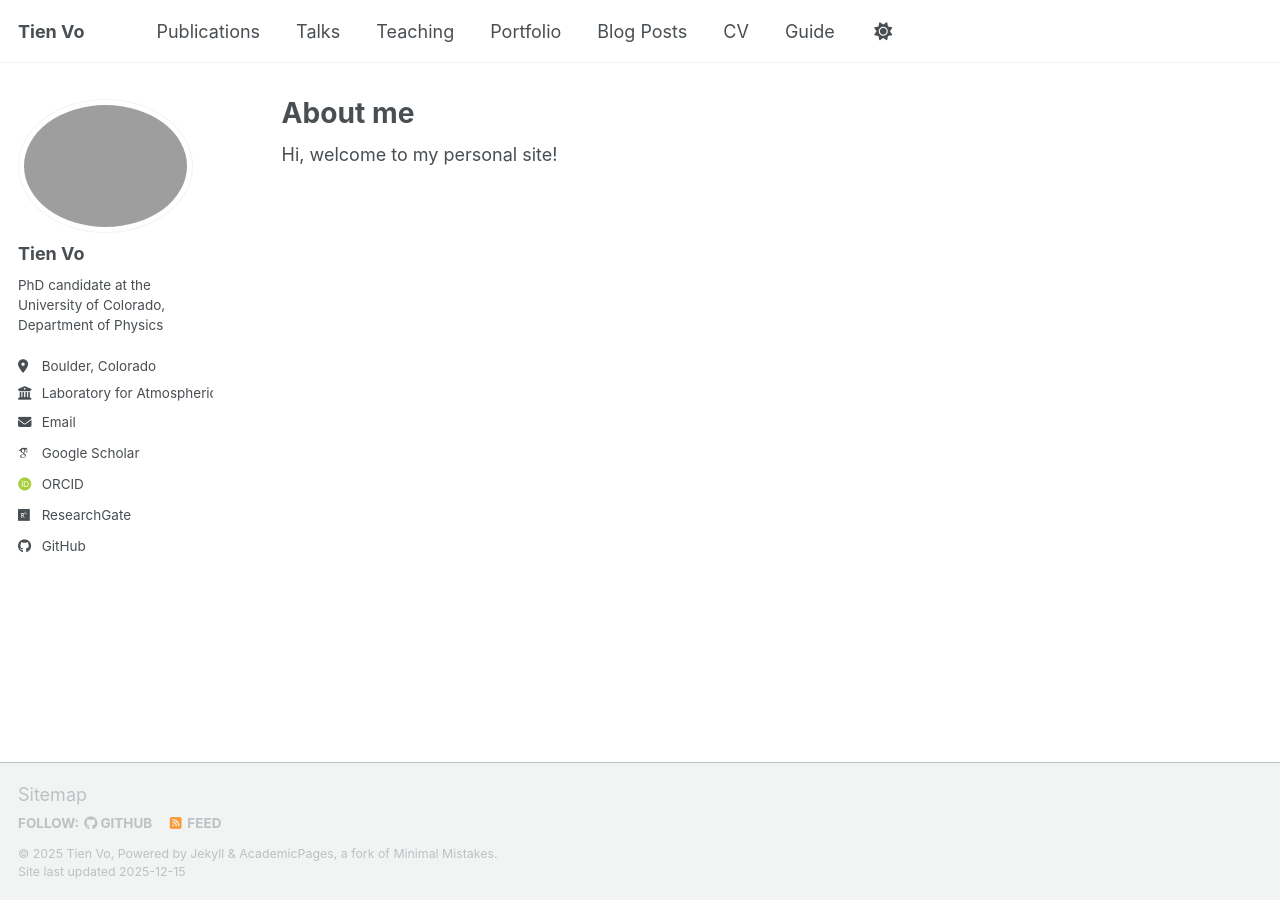
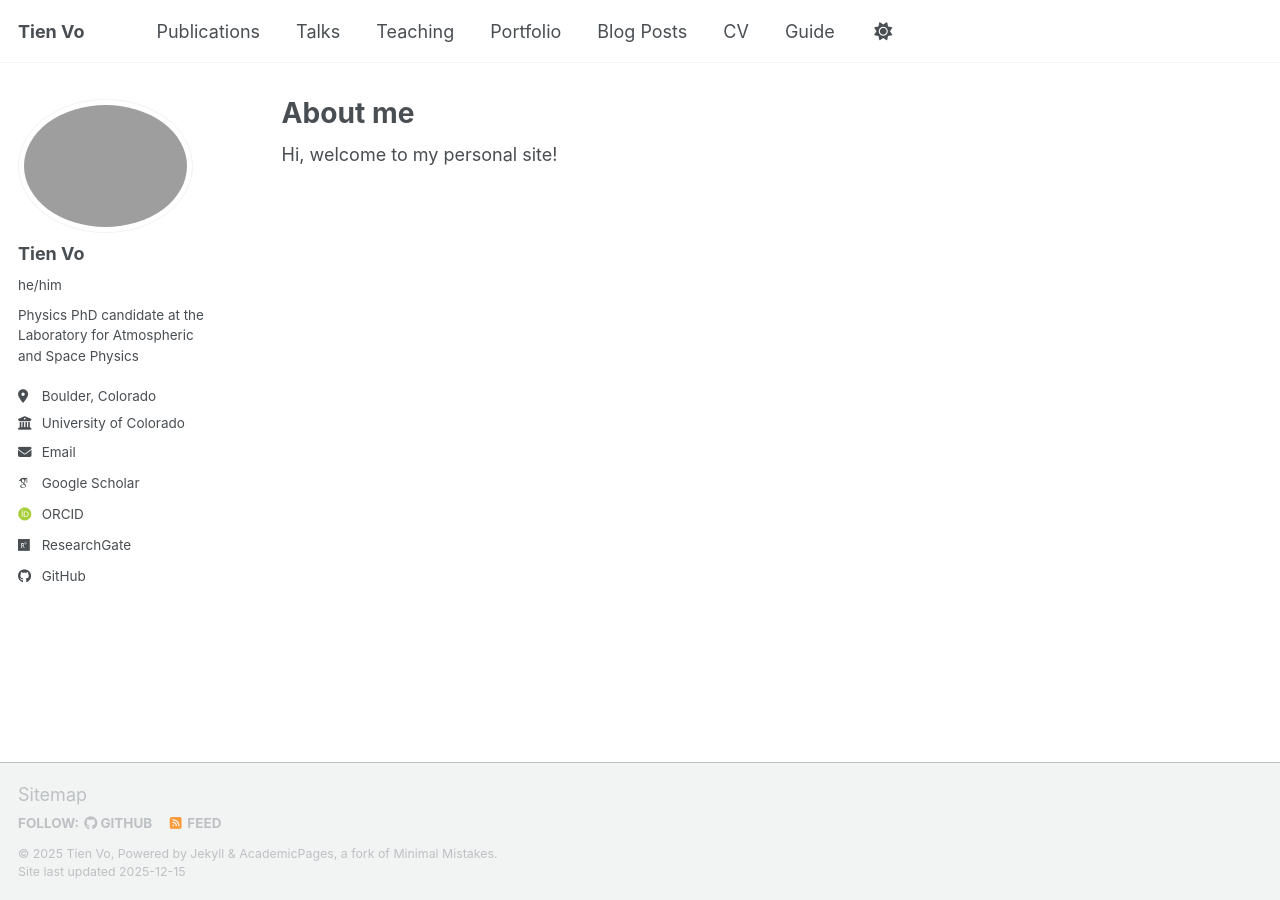
Before and after one commit to tien-vo/tien-vo.github.io, a Jekyll site: the page built from _pages/about.md, in a window 1280 px wide. Built offline with Jekyll 4.4.1, drawn with Linux system fonts in a browser that asks for light colours; some web fonts are replaced; a script bundle is joined from its source files by our own code; library files that are not in the unit come from our copies.

Commit message:
Config: Update cropped headshot and employer info

```diff
--- a/_config.yml
+++ b/_config.yml
@@ -23,12 +23,12 @@
 #               Additional customization can be done by editing /_includes/author-profile.html
 author:
   # Biographic information
-  avatar           : "agu-2021-headshot.jpg"
+  avatar           : "agu-2021-headshot-cropped.jpg"
   name             : "Tien Vo"
-  pronouns         : # example: "she/her"
-  bio              : "PhD candidate at the University of Colorado, Department of Physics"
+  pronouns         : "he/him"
+  bio              : "Physics PhD candidate at the Laboratory for Atmospheric and Space Physics"
   location         : "Boulder, Colorado"
-  employer         : "Laboratory for Atmospheric and Space Physics"
+  employer         : "University of Colorado"
   uri              : # URL
   email            : "Tien.Vo@lasp.colorado.edu"
 
```
Also changed, not shown: 1 other file.
